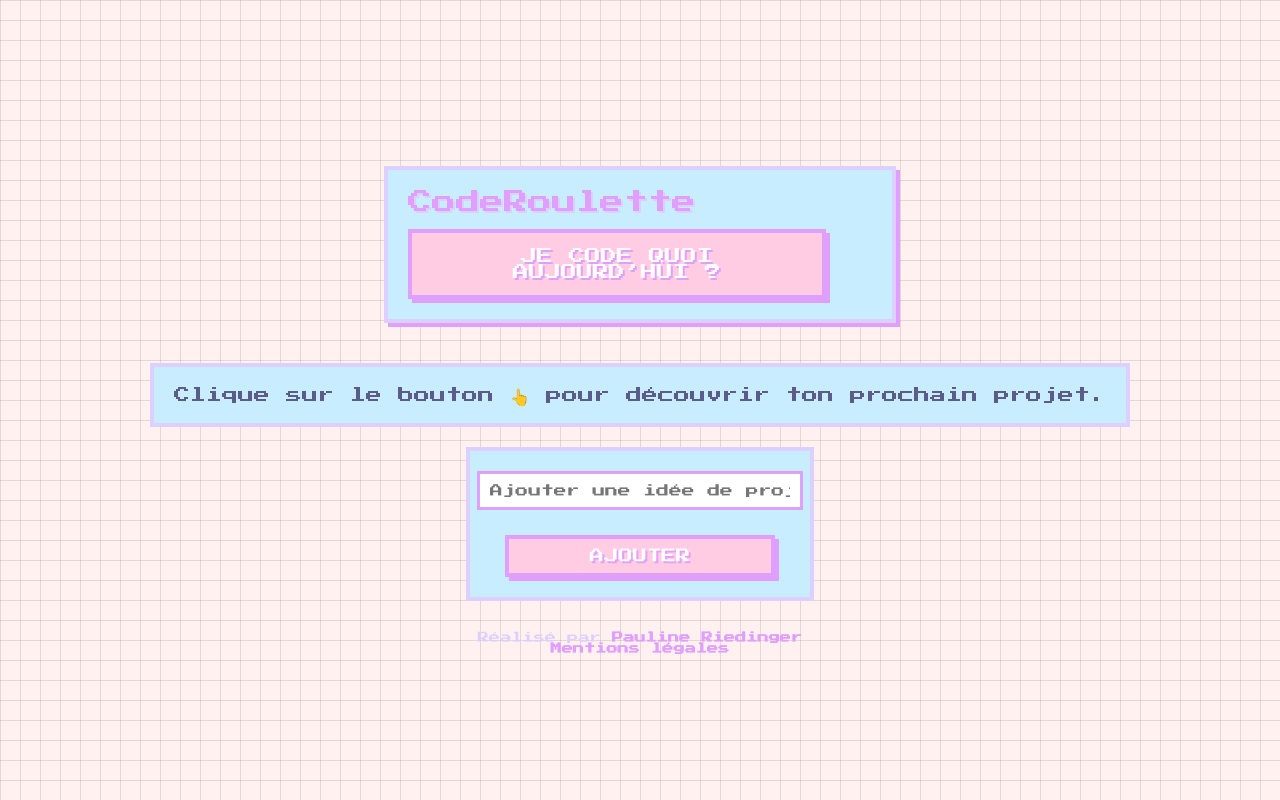
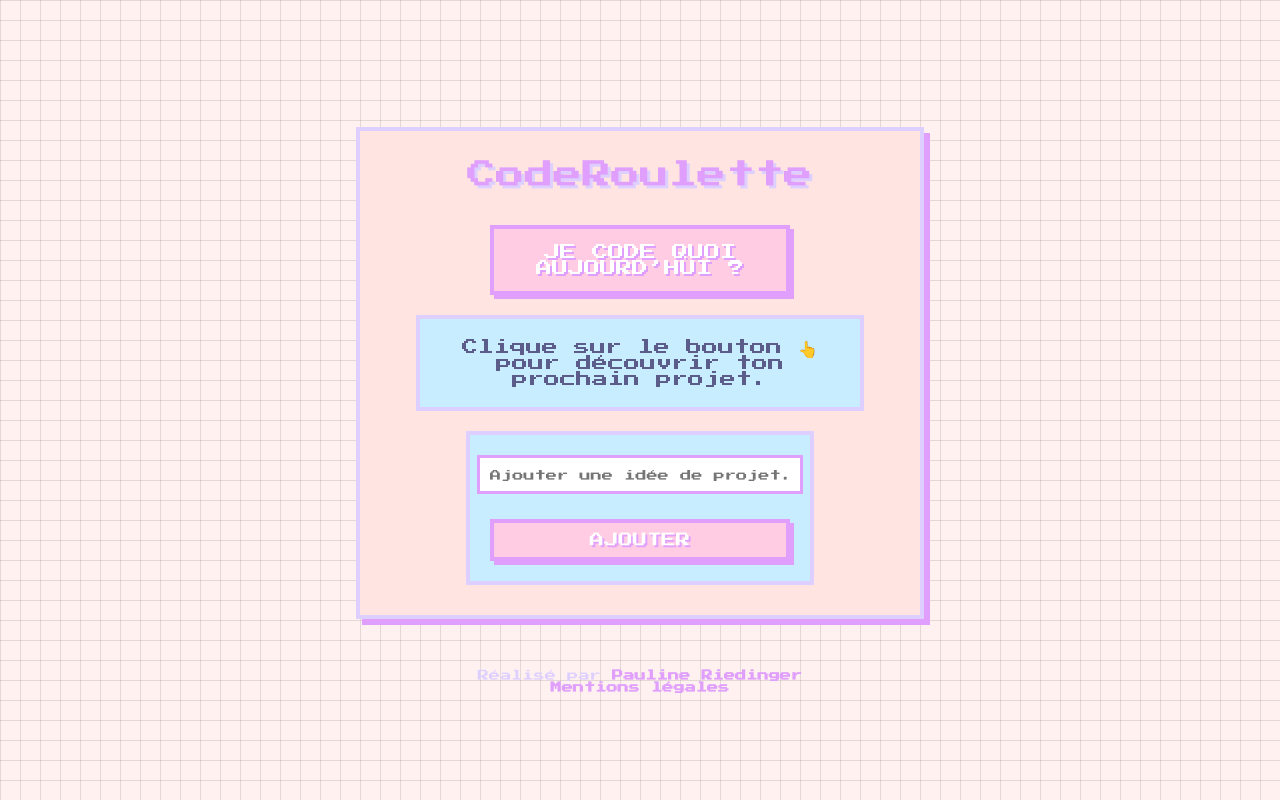
Before and after one commit to PaulineRiedinger/coderoulette-front, a plain HTML site: page index.html in a window 1280 px wide. Drawn offline with Linux system fonts and the light colour scheme.

Commit message:
style: amélioration du design et ajustements CSS

```diff
--- a/index.html
+++ b/index.html
@@ -11,14 +11,9 @@
   </head>
 
   <body>
-    <div class="container">
+    <div class="main-container">
       <h1>CodeRoulette</h1>
-
-      <!-- Lorsqu'on clique -> exécution de la fonction genererProjet() définie dans script.js -->
       <button onclick="genererProjet()">Je code quoi aujourd’hui ?</button>
-    </div>
-
-    <!-- Zone où projet généré s'affiche -->
       <p id="projet">
         Clique sur le bouton 👆 pour découvrir ton prochain projet.
       </p>
@@ -32,6 +27,7 @@
         />
         <button type="submit">Ajouter</button>
       </form>
+    </div>
 
     <footer>
       <br />
@@ -43,7 +39,6 @@
       <a href="mentions-legales.html">Mentions légales</a>
     </footer>
 
-    <!-- Importation du fichier JavaScript -->
     <script src="script.js"></script>
   </body>
 </html>
--- a/style.css
+++ b/style.css
@@ -20,13 +20,33 @@ body {
   margin: 0;
 }
 
+/* 🎨 Conteneur principal (cadre) */
+.main-container {
+  background: #ffe4e1;
+  border: 4px solid #ddcfff;
+  padding: 30px;
+  box-shadow: 6px 6px 0 #e09ffc;
+  display: flex;
+  flex-direction: column;
+  align-items: center;
+  justify-content: center;
+  text-align: center;
+  max-width: 500px;
+  width: 90%;
+  margin: 20px auto;
+}
+
+/* 🎨 Centrage du titre */
 h1 {
+  text-align: center;
   color: #e09ffc;
   text-shadow: 3px 3px #ddcfff;
-  font-size: 1.5rem;
+  font-size: 1.8rem;
+  margin-bottom: 20px;
   max-width: 90%;
 }
 
+/* 🎨 Bouton centré */
 button {
   background-color: #ffcce3;
   border: 4px solid #e09ffc;
@@ -39,7 +59,8 @@ button {
   text-shadow: 2px 2px #e09ffc;
   box-shadow: 4px 4px 0 #e09ffc;
   transition: 0.1s ease-in-out;
-  max-width: 90%;
+  max-width: 300px;
+  width: 100%;
   margin-top: 15px;
 }
 
@@ -55,6 +76,7 @@ button:active {
   transform: translate(4px, 4px);
 }
 
+/* 🎨 Zone d'affichage du projet sous le bouton */
 #projet {
   background: #c8edff;
   color: #5c5c8a;
@@ -64,12 +86,8 @@ button:active {
   font-size: 1rem;
   margin-top: 20px;
   transition: 0.1s ease-in-out;
-  max-width: 90%;
-}
-
-footer {
-  margin-top: 20px;
-  font-size: 0.7rem;
+  max-width: 400px;
+  width: 100%;
 }
 
 /* 🎨 Style du formulaire */
@@ -82,18 +100,11 @@ form {
   align-items: center;
   gap: 10px;
   max-width: 300px;
-  width: 90%;
+  width: 100%;
   margin-top: 20px;
 }
 
-label {
-  color: #5c5c8a;
-  font-size: 0.8rem;
-  text-transform: uppercase;
-}
-
-input,
-textarea {
+input {
   background: #fff;
   border: 3px solid #e09ffc;
   padding: 10px;
@@ -104,8 +115,11 @@ textarea {
   color: #5c5c8a;
 }
 
-input:focus,
-textarea:focus {
+input::placeholder {
+  font-size: 0.7rem;
+}
+
+input:focus {
   outline: none;
   border-color: #ddcfff;
 }
@@ -137,24 +151,14 @@ form button:active {
   transform: translate(4px, 4px);
 }
 
-.container {
-  max-width: 800px;
-  background: #c8edff;
-  color: #5c5c8a;
-  padding: 20px;
-  border: 4px solid #ddcfff;
-  font-size: 1rem;
-  margin: 20px auto;
-  text-align: left;
-  box-shadow: 4px 4px 0 #e09ffc;
+/* 🎨 Footer en dehors du cadre */
+footer {
+  margin-top: 20px;
+  font-size: 0.7rem;
+  text-align: center;
 }
 
-h1,
-h2 {
-  color: #e09ffc;
-  text-shadow: 2px 2px #ddcfff;
-}
-
+/* 🎨 Liens */
 a {
   color: #e09ffc;
   text-decoration: none;
@@ -168,7 +172,7 @@ a:hover {
 /* 📱 Adaptation pour téléphones */
 @media (max-width: 480px) {
   h1 {
-    font-size: 1rem;
+    font-size: 1.4rem;
     padding: 6px;
   }
   button,
```
Lines whose indentation alone changed are shown as unchanged.
